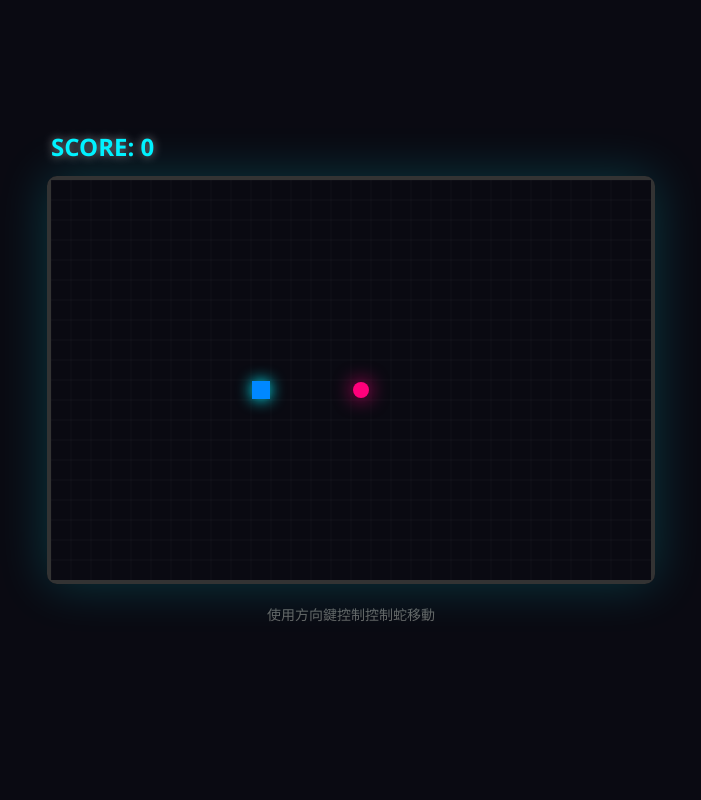
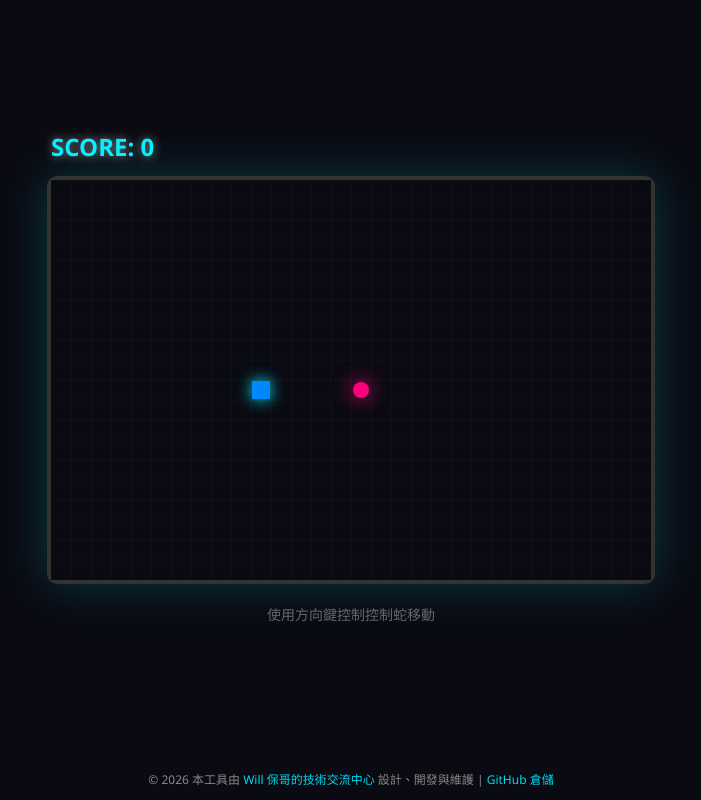
Before and after one commit to doggy8088/DiffusionGemmaSnake, a plain HTML site: page index.html in a window 1280 px wide. Shown: the whole page, without its empty margins (289-990 px from the left). Drawn offline with Linux system fonts and the light colour scheme.

Commit message:
Add GitHub repo link in footer

```diff
--- a/index.html
+++ b/index.html
@@ -89,6 +89,25 @@
             color: #666;
             font-size: 14px;
         }
+
+        .footer {
+            position: fixed;
+            bottom: 12px;
+            left: 50%;
+            transform: translateX(-50%);
+            font-size: 12px;
+            color: #888;
+            text-align: center;
+        }
+
+        .footer a {
+            color: #00d8ef;
+            text-decoration: none;
+        }
+
+        .footer a:hover {
+            text-decoration: underline;
+        }
     </style>
 </head>
 <body>
@@ -107,6 +126,11 @@
     </div>
 
     <div class="instructions">使用方向鍵控制控制蛇移動</div>
+
+    <footer class="footer">
+        © 2026 本工具由 <a href="https://www.facebook.com/will.fans/" target="_blank" rel="noopener noreferrer">Will 保哥的技術交流中心</a> 設計、開發與維護 |
+        <a href="https://github.com/doggy8088/DiffusionGemmaSnake" target="_blank" rel="noopener noreferrer">GitHub 倉儲</a>
+    </footer>
 
     <script>
         const canvas = document.getElementById('gameCanvas');
```
